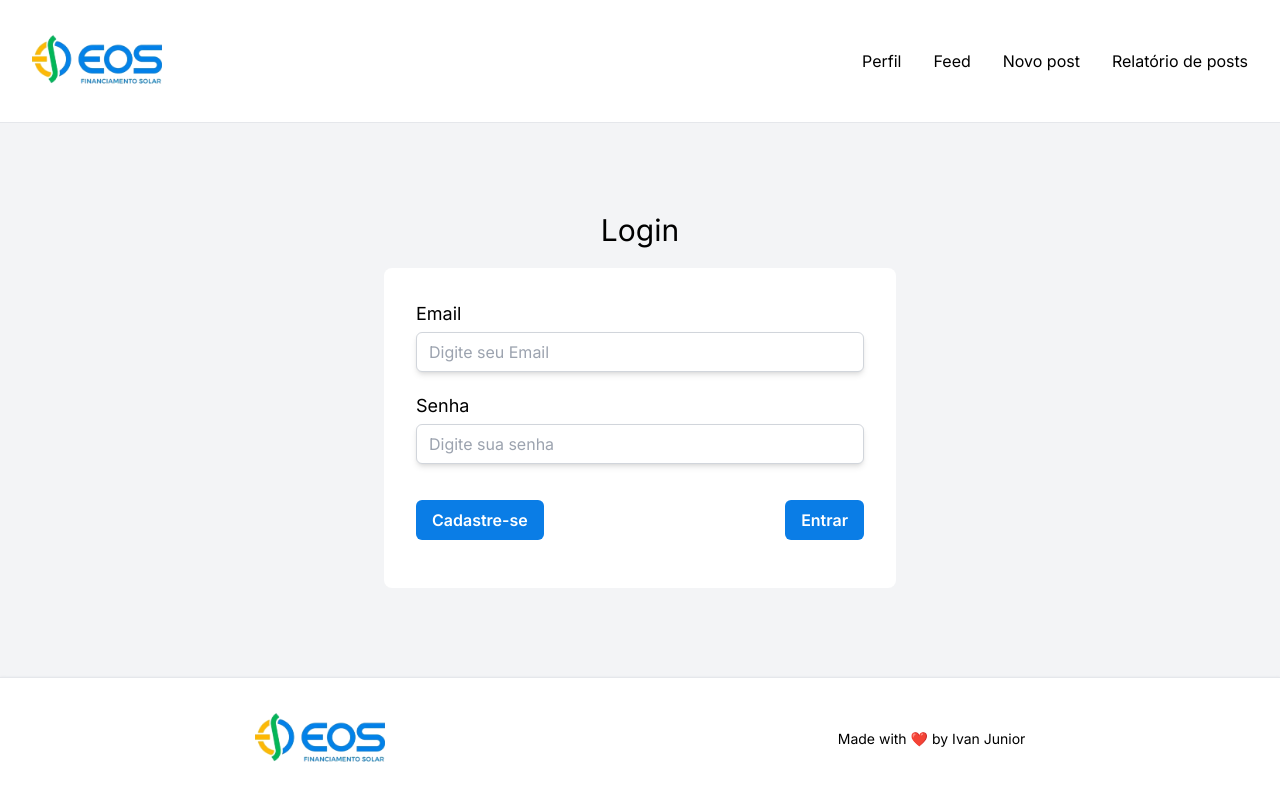
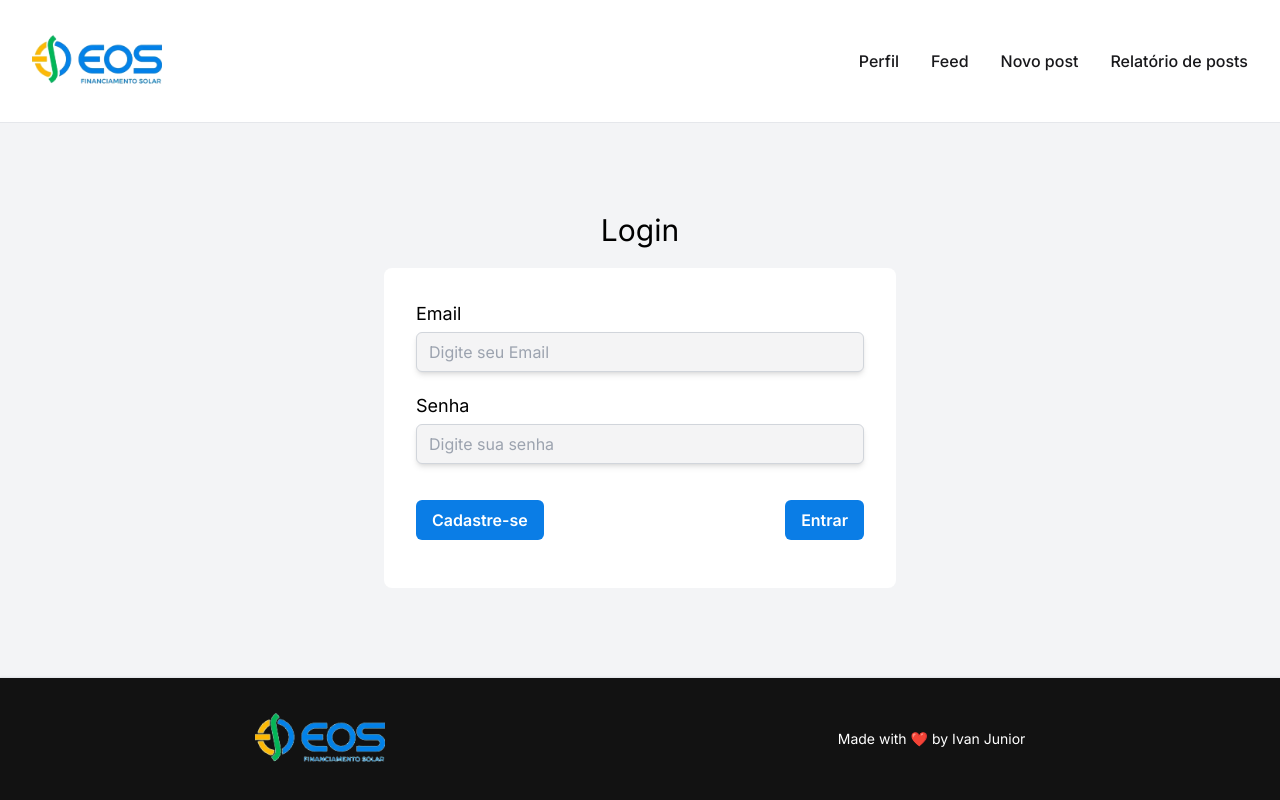
Before and after one commit to ivan-junior/eos-frontend, a Next.js app: page /login in a window 1280 px wide. Built offline with nearby package versions, Linux system fonts and the light colour scheme.

Commit message:
Fixed color mismatches

```diff
--- a/src/app/admin/page.tsx
+++ b/src/app/admin/page.tsx
@@ -1,11 +1,15 @@
 import { cookies } from 'next/headers'
 import { Post } from '@/interfaces/Post'
+import { redirect } from 'next/navigation'
 
 export const dynamic = 'force-dynamic'
 export const revalidate = 0
 
 export default async function Admin() {
 	const token = cookies().get('token')?.value
+	if (!token) {
+		redirect('/login')
+	}
 	const res = await fetch(`${process.env.NEXT_PUBLIC_API_BASE_URL}/post/all`, {
 		headers: {
 			'Content-Type': 'application/json',
@@ -14,7 +18,7 @@ export default async function Admin() {
 	})
 	const posts: Post[] = await res.json()
 	return (
-		<div className='p-4 sm:p-8 w-full flex flex-col justify-center items-center bg-gray-100 dark:bg-gray-900 gap-5'>
+		<div className='p-4 sm:p-8 w-full flex flex-col justify-center items-center bg-gray-100 text-black dark:text-white dark:bg-gray-900 gap-5'>
 			<div className='text-3xl'>Relatório de Posts</div>
 			<div className='p-4 sm:p-8 bg-white dark:bg-gray-800 w-full'>
 				<div className='border rounded-lg'>
--- a/src/app/cadastro/page.tsx
+++ b/src/app/cadastro/page.tsx
@@ -10,7 +10,7 @@ export const revalidate = 0
 
 export default function SignUp() {
 	return (
-		<div className='p-4 sm:p-8 w-full flex flex-col justify-center items-center bg-gray-100 dark:bg-gray-900 gap-5'>
+		<div className='p-4 sm:p-8 w-full flex flex-col justify-center items-center bg-gray-100 text-black dark:text-white dark:bg-gray-900 gap-5'>
 			<div className='text-3xl'>Cadastre-se</div>
 			<div className='p-4 sm:p-8 bg-white dark:bg-gray-800 w-full rounded-lg max-w-lg'>
 				<SignUpForm />
--- a/src/app/feed/page.tsx
+++ b/src/app/feed/page.tsx
@@ -24,7 +24,7 @@ export default async function Feed() {
 	})
 	const posts: PostInterface[] = await res.json()
 	return (
-		<div className='p-4 sm:p-8 w-full flex flex-col justify-center items-center bg-gray-100 dark:bg-gray-900 gap-5'>
+		<div className='p-4 sm:p-8 w-full flex flex-col justify-center items-center bg-gray-100 text-black dark:text-white dark:bg-gray-900 gap-5'>
 			<div className='text-3xl'>Feed</div>
 			{posts.map((post) => {
 				return <Post postData={post} key={post.id} />
--- a/src/app/layout.tsx
+++ b/src/app/layout.tsx
@@ -16,7 +16,7 @@ export default function RootLayout({ children }: { children: React.ReactNode })
 	return (
 		<html lang='pt-BR' suppressHydrationWarning>
 			<body className={`${inter.className} dark:bg-gray-900 dark:text-gray-100`}>
-				<ThemeProvider attribute='class' enableSystem>
+				<ThemeProvider attribute='class' defaultTheme='dark' forcedTheme='dark' enableSystem={false}>
 					<main className='min-h-[100dvh] grid grid-rows-[auto_1fr_auto] transition-all'>
 						<Header />
 						{children}
--- a/src/app/login/page.tsx
+++ b/src/app/login/page.tsx
@@ -10,7 +10,7 @@ export const revalidate = 0
 
 export default function Login() {
 	return (
-		<div className='p-4 sm:p-8 w-full flex flex-col justify-center items-center bg-gray-100 dark:bg-gray-900 gap-5'>
+		<div className='p-4 sm:p-8 w-full flex flex-col justify-center items-center bg-gray-100 text-black dark:text-white dark:bg-gray-900 gap-5'>
 			<div className='text-3xl'>Login</div>
 			<div className='p-4 sm:p-8 bg-white dark:bg-gray-800 w-full rounded-lg max-w-lg'>
 				<LoginForm />
--- a/src/app/post/new/page.tsx
+++ b/src/app/post/new/page.tsx
@@ -16,7 +16,7 @@ export default function NewPost() {
 		redirect('/login')
 	}
 	return (
-		<div className='p-4 sm:p-8 w-full flex flex-col justify-center items-center bg-gray-100 dark:bg-gray-900 gap-5'>
+		<div className='p-4 sm:p-8 w-full flex flex-col justify-center items-center bg-gray-100 text-black dark:text-white dark:bg-gray-900 gap-5'>
 			<div className='text-3xl'>Novo Post</div>
 			<div className='p-4 sm:p-8 bg-white dark:bg-gray-800 w-full rounded-lg max-w-2xl'>
 				<NewPostForm />
--- a/src/app/profile/page.tsx
+++ b/src/app/profile/page.tsx
@@ -25,7 +25,7 @@ export default async function Profile() {
 	})
 	const json = await res.json()
 	return (
-		<div className='p-4 sm:p-8 w-full flex flex-col justify-center items-center bg-gray-100 dark:bg-gray-900 gap-5'>
+		<div className='p-4 sm:p-8 w-full flex flex-col justify-center items-center bg-gray-100 text-black dark:text-white dark:bg-gray-900 gap-5'>
 			<div className='text-3xl'>Perfil</div>
 			<div className='p-4 sm:p-8 bg-white dark:bg-gray-800 w-full rounded-lg max-w-lg'>
 				<ProfileForm userData={json} />
--- a/src/components/Commentary.tsx
+++ b/src/components/Commentary.tsx
@@ -73,7 +73,7 @@ export default function CommentaryComponent({
 	}
 
 	return (
-		<div className='bg-gray-700 p-2 my-4 rounded-lg'>
+		<div className='bg-zinc-200 dark:bg-gray-700 p-2 my-4 rounded-lg'>
 			<div className='flex items-center gap-4'>
 				<div className='border rounded-full'>
 					<User2 size={24} />
--- a/src/components/Header.tsx
+++ b/src/components/Header.tsx
@@ -4,14 +4,22 @@ import Link from 'next/link'
 export default function Header() {
 	return (
 		<header>
-			<div className='border-b border-gray-200 shadow shadow-gray-300 dark:shadow-none dark:border-none dark:bg-gray-800'>
+			<div className='border-b border-gray-200 shadow shadow-gray-300 bg-white text-zinc-900 font-medium dark:shadow-none dark:border-none dark:bg-gray-800 dark:text-white'>
 				<div className='flex items-center justify-between p-8'>
 					<Logo />
 					<div className='flex gap-8'>
-						<Link href='/profile'>Perfil</Link>
-						<Link href='/feed'>Feed</Link>
-						<Link href='/post/new'>Novo post</Link>
-						<Link href='/admin'>Relatório de posts</Link>
+						<Link href='/profile' className='hover:scale-[1.05] transition-transform'>
+							Perfil
+						</Link>
+						<Link href='/feed' className='hover:scale-[1.05] transition-transform'>
+							Feed
+						</Link>
+						<Link href='/post/new' className='hover:scale-[1.05] transition-transform'>
+							Novo post
+						</Link>
+						<Link href='/admin' className='hover:scale-[1.05] transition-transform'>
+							Relatório de posts
+						</Link>
 					</div>
 				</div>
 			</div>
--- a/src/components/Input.tsx
+++ b/src/components/Input.tsx
@@ -2,7 +2,7 @@ export default function Input(props: React.ComponentProps<'input'>) {
 	return (
 		<input
 			{...props}
-			className='rounded-md h-10 py-2 px-3 placeholder:text-gray-400 border border-gray-300 leading-tight shadow-md focus:shadow-outline dark:bg-gray-800 dark:shadow-gray-700 my-1 read-only:bg-gray-200 disabled:bg-gray-200 dark:read-only:bg-gray-800 dark:disabled:bg-gray-800'
+			className='rounded-md h-10 py-2 px-3 placeholder:text-gray-400 border border-gray-300 leading-tight shadow-md focus:shadow-outline bg-zinc-100 dark:bg-gray-800 dark:shadow-gray-700 my-1 read-only:bg-gray-200 disabled:bg-gray-200 dark:read-only:bg-gray-800 dark:disabled:bg-gray-800'
 		/>
 	)
 }
--- a/src/components/Post.tsx
+++ b/src/components/Post.tsx
@@ -151,7 +151,7 @@ export default function Post({ postData }: { postData: Post }) {
 	}
 
 	return (
-		<div className='p-4 sm:p-8 bg-white dark:bg-gray-800 w-full rounded-lg max-w-3xl space-y-4'>
+		<div className='p-4 sm:p-8 bg-white text-black dark:text-white dark:bg-gray-800 w-full rounded-lg max-w-3xl space-y-4'>
 			<div className='flex flex-col'>
 				<div className='flex items-center gap-4'>
 					<div className='border rounded-full'>
```
Also changed, not shown: 1 other file (tests, documents, lock files or other folders).
